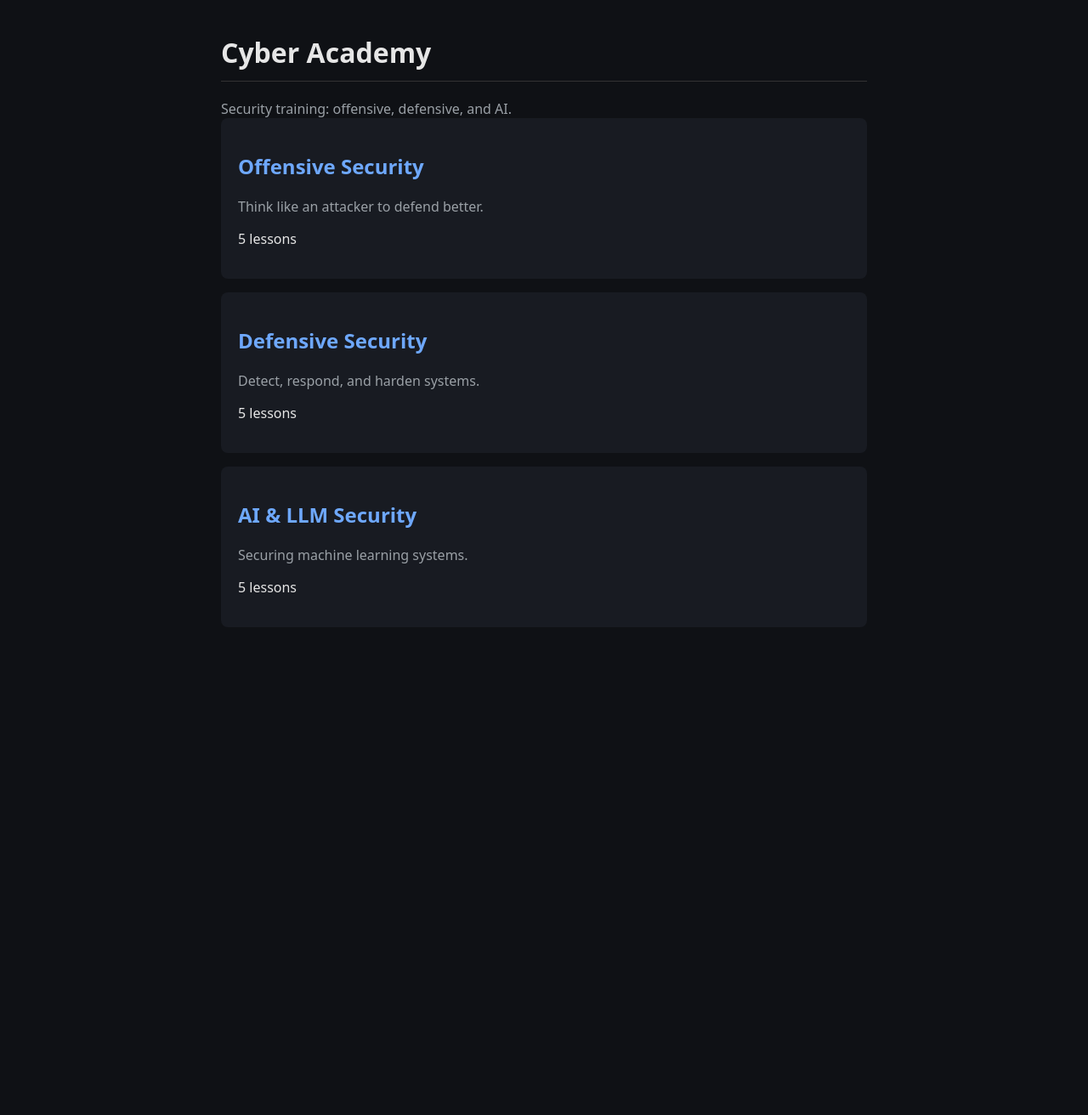
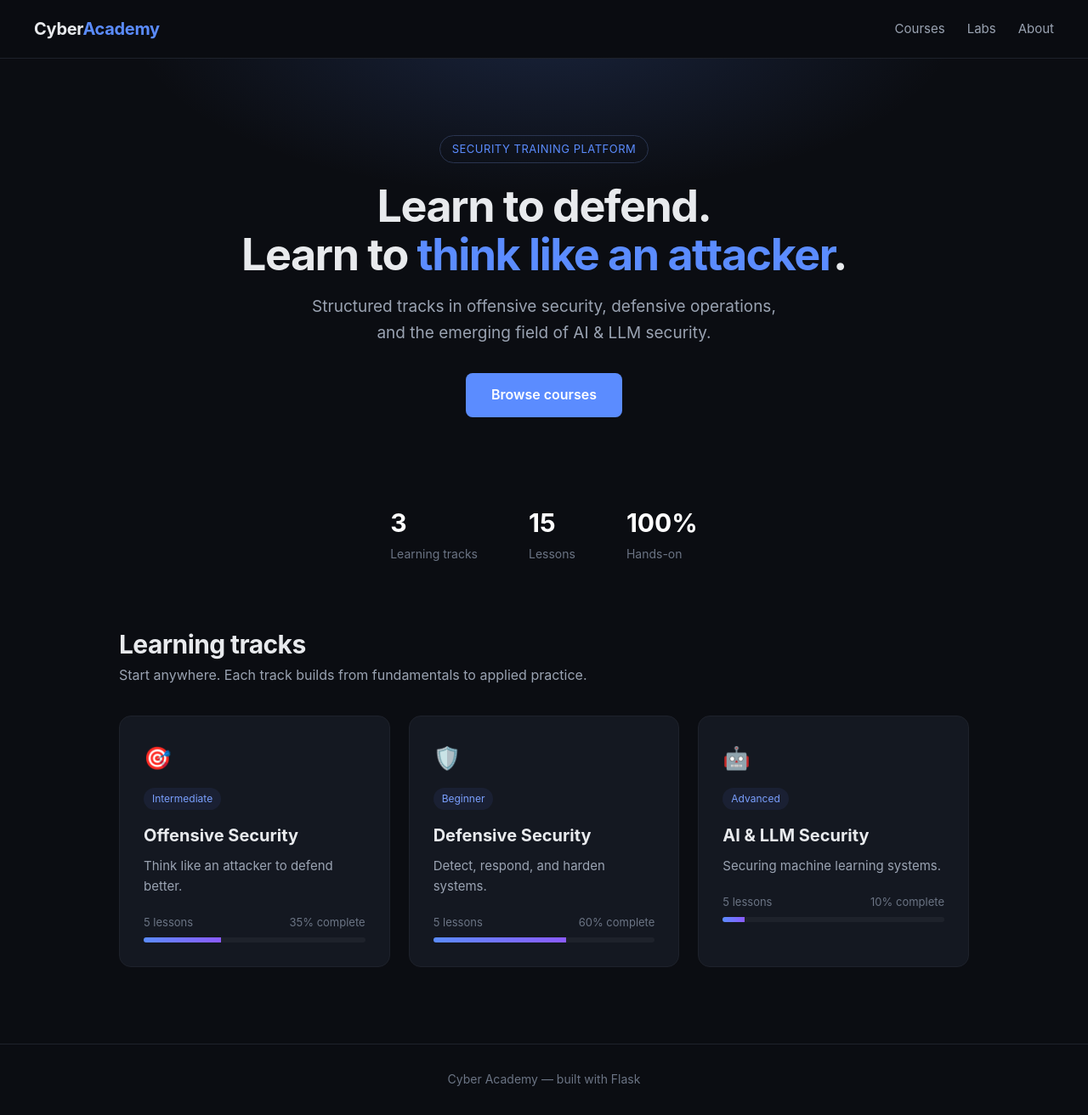
Before and after one commit to chagantisreekanth1-star/cyber-academy, a Flask app: page / in a window 1280 px wide. Shown: the whole page at 85% size. Before the commit the page ends 738 px from the top, so only its background shows below. Run offline with Flask 3, Linux system fonts and the light colour scheme.

Commit message:
Apply styled templates

```diff
--- a/templates/index.html
+++ b/templates/index.html
@@ -1,26 +1,95 @@
 <!DOCTYPE html>
-<html>
+<html lang="en">
 <head>
-  <title>Cyber Academy</title>
-  <style>
-    body { font-family: system-ui, sans-serif; max-width: 760px; margin: 40px auto; padding: 0 20px; background: #0f1115; color: #e6e6e6; }
-    h1 { border-bottom: 1px solid #333; padding-bottom: 12px; }
-    .card { background: #181b22; padding: 20px; border-radius: 8px; margin-bottom: 16px; }
-    a { color: #6ea8fe; text-decoration: none; }
-    a:hover { text-decoration: underline; }
-    .tagline { color: #9aa0a6; margin: 6px 0 0; }
-  </style>
+<meta charset="utf-8">
+<meta name="viewport" content="width=device-width, initial-scale=1">
+<title>Cyber Academy — Security Training</title>
+<style>
+  * { box-sizing: border-box; margin: 0; padding: 0; }
+  body { font-family: -apple-system, BlinkMacSystemFont, "Segoe UI", sans-serif;
+         background: #0b0d12; color: #e8eaed; line-height: 1.6; }
+  nav { display: flex; justify-content: space-between; align-items: center;
+        padding: 18px 40px; border-bottom: 1px solid #1e222b;
+        position: sticky; top: 0; background: rgba(11,13,18,.85);
+        backdrop-filter: blur(10px); z-index: 10; }
+  .logo { font-weight: 700; font-size: 20px; letter-spacing: -.3px; }
+  .logo span { color: #5b8cff; }
+  nav a { color: #9aa3b2; text-decoration: none; margin-left: 26px; font-size: 15px; }
+  nav a:hover { color: #fff; }
+  .hero { text-align: center; padding: 90px 20px 70px;
+    background: radial-gradient(700px 300px at 50% -10%, rgba(91,140,255,.18), transparent 70%); }
+  .badge { display: inline-block; font-size: 13px; letter-spacing: .5px;
+    color: #5b8cff; border: 1px solid #2a3550; padding: 5px 14px;
+    border-radius: 999px; margin-bottom: 22px; }
+  .hero h1 { font-size: 52px; line-height: 1.1; letter-spacing: -1.5px; margin-bottom: 18px; }
+  .hero h1 em { font-style: normal; color: #5b8cff; }
+  .hero p { color: #9aa3b2; font-size: 19px; max-width: 560px; margin: 0 auto 32px; }
+  .btn { display: inline-block; background: #5b8cff; color: #fff; padding: 13px 30px;
+    border-radius: 8px; text-decoration: none; font-weight: 600;
+    transition: transform .15s, background .15s; }
+  .btn:hover { background: #4574e8; transform: translateY(-2px); }
+  .stats { display: flex; justify-content: center; gap: 60px; padding: 30px 20px 70px; flex-wrap: wrap; }
+  .stat b { display: block; font-size: 30px; color: #fff; }
+  .stat span { color: #6b7484; font-size: 14px; }
+  main { max-width: 1080px; margin: 0 auto; padding: 0 40px 90px; }
+  .section-head { margin-bottom: 34px; }
+  .section-head h2 { font-size: 30px; letter-spacing: -.6px; }
+  .section-head p { color: #9aa3b2; }
+  .grid { display: grid; grid-template-columns: repeat(auto-fit, minmax(300px,1fr)); gap: 22px; }
+  .card { background: #141821; border: 1px solid #1e222b; border-radius: 14px;
+    padding: 28px; text-decoration: none; color: inherit; display: block;
+    transition: border-color .2s, transform .2s; }
+  .card:hover { border-color: #5b8cff; transform: translateY(-4px); }
+  .icon { font-size: 26px; margin-bottom: 14px; }
+  .card h3 { font-size: 20px; margin-bottom: 8px; }
+  .card p { color: #9aa3b2; font-size: 15px; margin-bottom: 20px; }
+  .meta { display: flex; justify-content: space-between; font-size: 13px;
+    color: #6b7484; margin-bottom: 8px; }
+  .bar { height: 6px; background: #1e222b; border-radius: 999px; overflow: hidden; }
+  .bar div { height: 100%; background: linear-gradient(90deg,#5b8cff,#8b5bff); }
+  .level { display: inline-block; font-size: 12px; padding: 3px 10px;
+    border-radius: 999px; background: #1a2033; color: #7ba0ff; margin-bottom: 14px; }
+  footer { border-top: 1px solid #1e222b; padding: 30px 40px; color: #6b7484;
+    font-size: 14px; text-align: center; }
+</style>
 </head>
 <body>
-  <h1>Cyber Academy</h1>
-  <p class="tagline">Security training: offensive, defensive, and AI.</p>
-
-  {% for course in courses %}
-  <div class="card">
-    <h2><a href="/course/{{ course.id }}">{{ course.title }}</a></h2>
-    <p class="tagline">{{ course.tagline }}</p>
-    <p>{{ course.lessons|length }} lessons</p>
+<nav>
+  <div class="logo">Cyber<span>Academy</span></div>
+  <div><a href="/">Courses</a><a href="/">Labs</a><a href="/">About</a></div>
+</nav>
+<section class="hero">
+  <div class="badge">SECURITY TRAINING PLATFORM</div>
+  <h1>Learn to defend.<br>Learn to <em>think like an attacker</em>.</h1>
+  <p>Structured tracks in offensive security, defensive operations, and the emerging field of AI &amp; LLM security.</p>
+  <a class="btn" href="#courses">Browse courses</a>
+</section>
+<div class="stats">
+  <div class="stat"><b>{{ courses|length }}</b><span>Learning tracks</span></div>
+  <div class="stat"><b>{{ total_lessons }}</b><span>Lessons</span></div>
+  <div class="stat"><b>100%</b><span>Hands-on</span></div>
+</div>
+<main id="courses">
+  <div class="section-head">
+    <h2>Learning tracks</h2>
+    <p>Start anywhere. Each track builds from fundamentals to applied practice.</p>
   </div>
-  {% endfor %}
+  <div class="grid">
+    {% for course in courses %}
+    <a class="card" href="/course/{{ course.id }}">
+      <div class="icon">{{ course.icon }}</div>
+      <div class="level">{{ course.level }}</div>
+      <h3>{{ course.title }}</h3>
+      <p>{{ course.tagline }}</p>
+      <div class="meta">
+        <span>{{ course.lessons|length }} lessons</span>
+        <span>{{ course.progress }}% complete</span>
+      </div>
+      <div class="bar"><div style="width: {{ course.progress }}%"></div></div>
+    </a>
+    {% endfor %}
+  </div>
+</main>
+<footer>Cyber Academy — built with Flask</footer>
 </body>
 </html>
```
